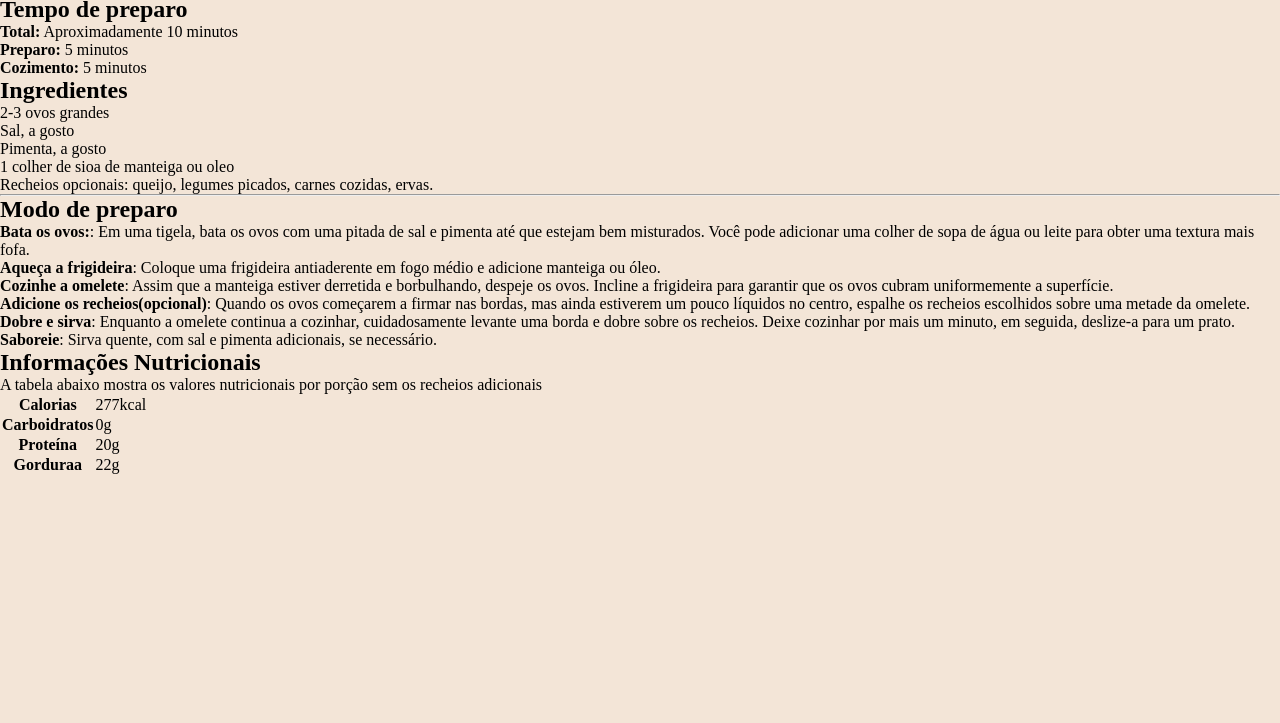
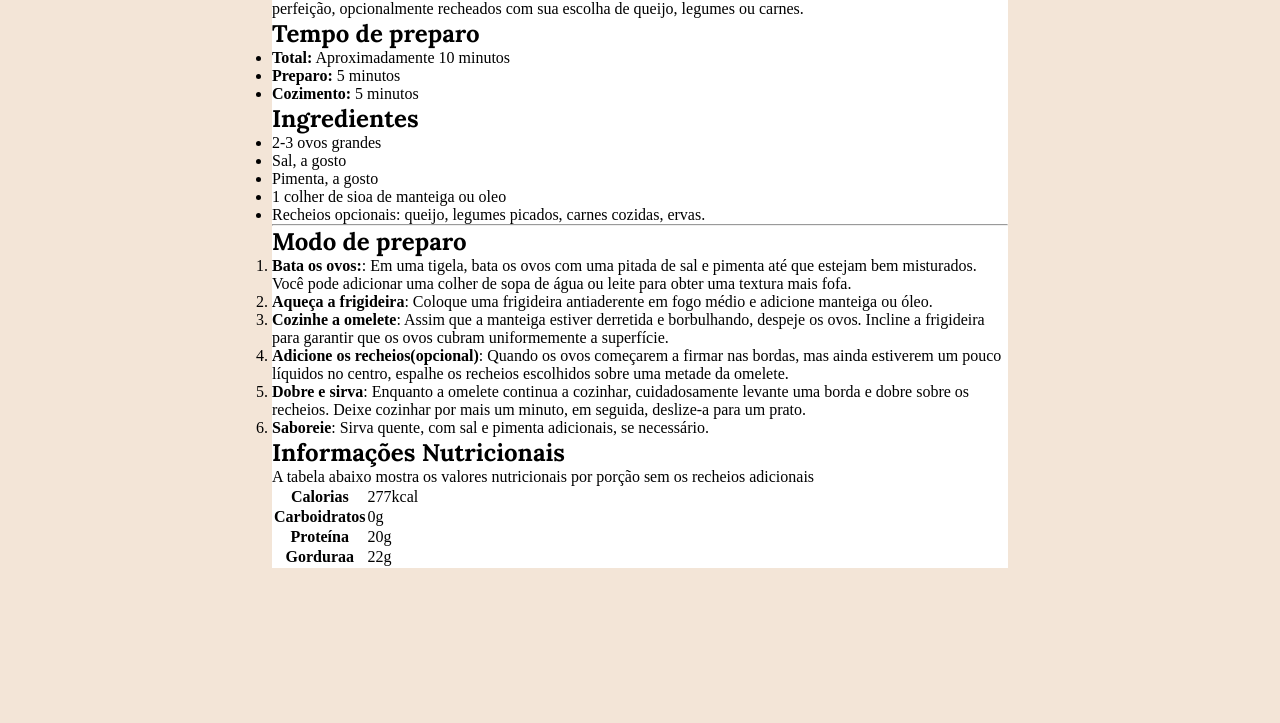
Before and after one commit to muriloverissim/receita, a plain HTML site: page index.html in a window 1280 px wide. Shown: the part 77-800 px from the top of the page. Drawn offline with Linux system fonts and the light colour scheme.

Commit message:
segundo commit css

```diff
--- a/index.html
+++ b/index.html
@@ -19,6 +19,8 @@
 <p>Um prato fácil e rápido, perfeito para qualquer refeição. Esta omelete clássica combina ovos batidos cozidos à perfeição, opcionalmente recheados com sua escolha de queijo, legumes ou carnes.</p>
 
   </div>
+
+  <div>
 
 <h2> Tempo de preparo </h2>
 
--- a/style.css
+++ b/style.css
@@ -11,6 +11,27 @@ body{
 
 background-color: #f3e5d7;
 
+}
+
+body > div {
+
+    background-color: #fff;
+max-width: 736px;
+margin-inline: auto;
+
+}
+
+div img {
+
+width: 100%;
+
 
 
 }
+
+
+
+h1, h2 {
+
+    font-family: "Lora", serif;
+}
```
